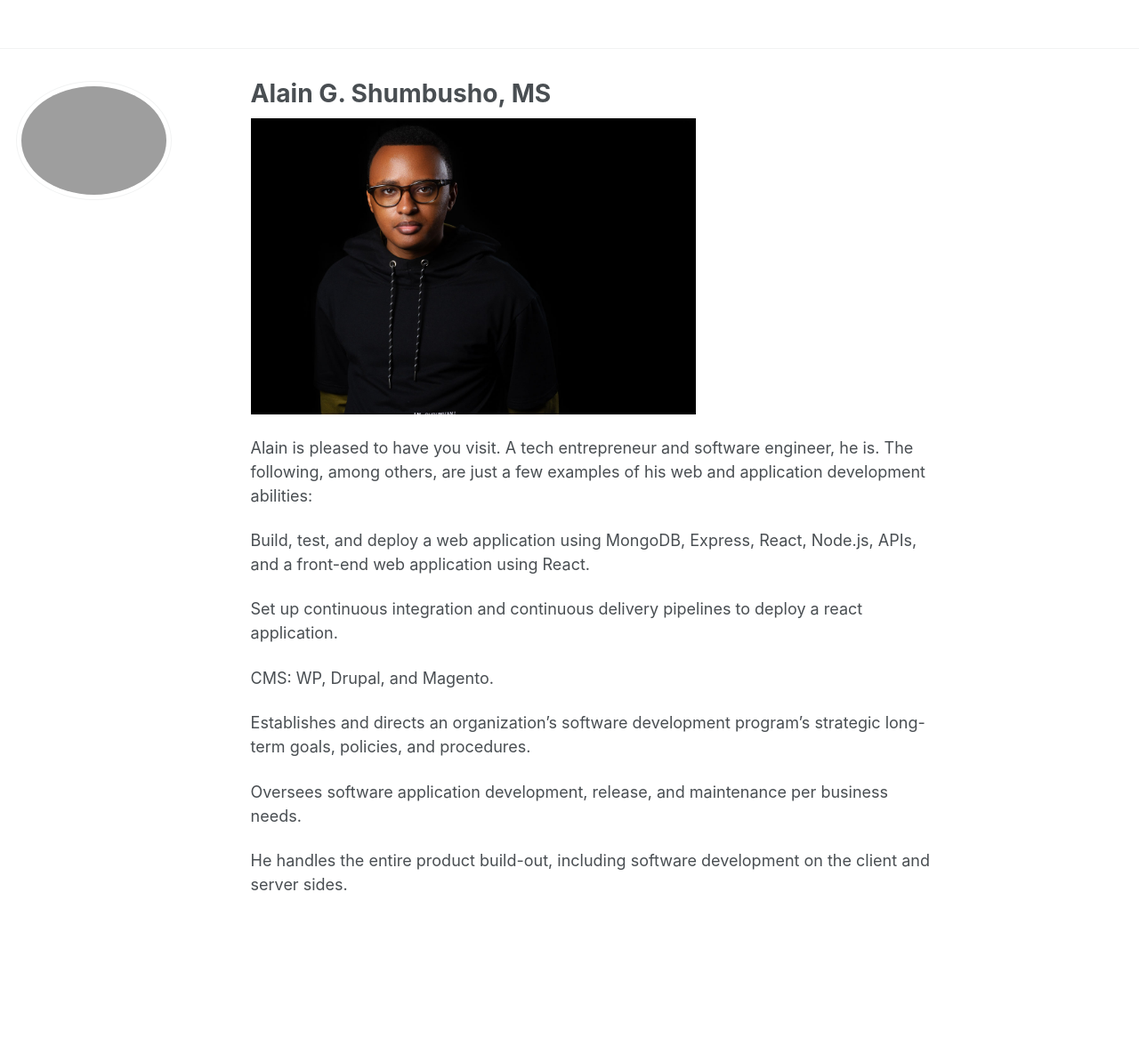
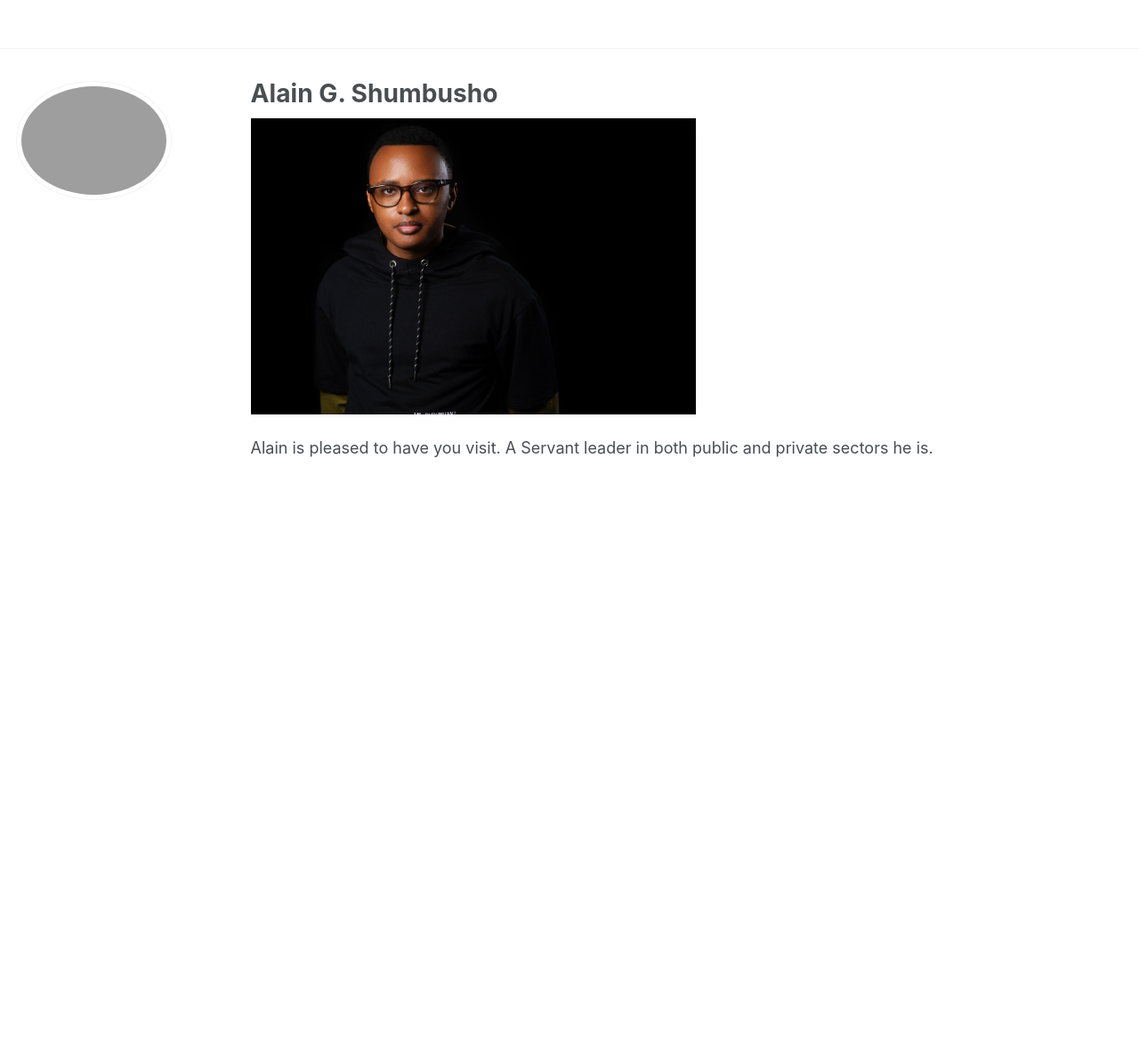
Before and after one commit to phdcsseiden/phdcsseiden.github.io, a Jekyll site: the page built from _pages/about.md, in a window 1280 px wide. Shown: the whole page at 89% size. Built offline with Jekyll 4.4.1, drawn with Linux system fonts in a browser that asks for light colours; after the commit the page ends 900 px from its top, so only the background shows below that.

Commit message:
Update about.md

```diff
--- a/_pages/about.md
+++ b/_pages/about.md
@@ -1,6 +1,6 @@
 ---
 permalink: /
-title: "Alain G. Shumbusho, MS "
+title: "Alain G. Shumbusho "
 excerpt: "About me"
 author_profile: true
 redirect_from:
@@ -14,16 +14,4 @@ redirect_from:
 
 
 
-Alain is pleased to have you visit. A tech entrepreneur and software engineer, he is. The following, among others, are just a few examples of his web and application development abilities:
-
-Build, test, and deploy a web application using MongoDB, Express, React, Node.js, APIs, and a front-end web application using React.
-
-Set up continuous integration and continuous delivery pipelines to deploy a react application.
-
-CMS: WP, Drupal, and Magento.
-
-Establishes and directs an organization's software development program's strategic long-term goals, policies, and procedures.
-
-Oversees software application development, release, and maintenance per business needs.
-
-He handles the entire product build-out, including software development on the client and server sides.
+Alain is pleased to have you visit. A Servant leader in both public and private sectors he is.
```
